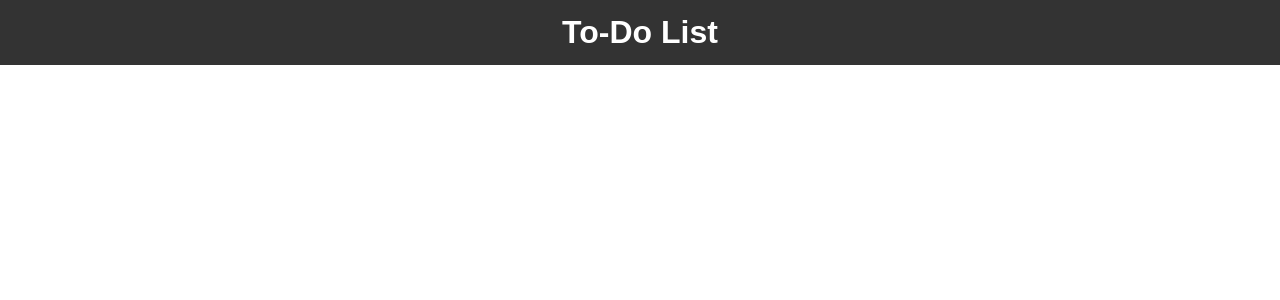
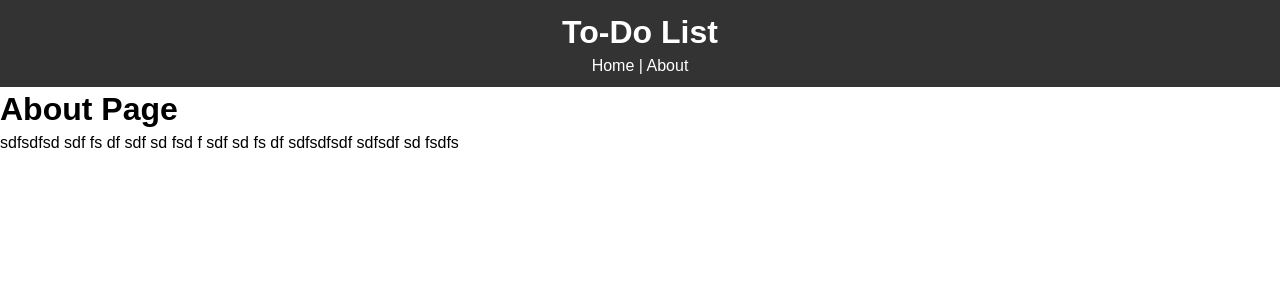
Before and after one commit to PrestonWestDev/angular-crash-todolist, an Angular app: page /about in a window 1280 px wide. Before the commit this address led to /. Shown: the top 300 px of the page. Built offline with nearby package versions, Linux system fonts and the light colour scheme.

Commit message:
Added Routing functionality

```diff
--- a/src/app/app-routing.module.ts
+++ b/src/app/app-routing.module.ts
@@ -1,10 +1,12 @@
 import { NgModule } from '@angular/core';
 import { Routes, RouterModule } from '@angular/router';
 import { TodosComponent } from './components/todos/todos.component';
+import { AboutComponent } from './components/pages/about/about.component';
 
 
 const routes: Routes = [
-  { path: '', component: TodosComponent}
+  { path: '', component: TodosComponent},
+  { path: 'about', component: AboutComponent}
 ];
 
 @NgModule({
--- a/src/app/app.module.ts
+++ b/src/app/app.module.ts
@@ -9,6 +9,7 @@ import { TodosComponent } from './components/todos/todos.component';
 import { ToDoItemComponent } from './components/to-do-item/to-do-item.component';
 import { HeaderComponent } from './components/layout/header/header.component';
 import { AddTodoComponent } from './components/add-todo/add-todo.component';
+import { AboutComponent } from './components/pages/about/about.component';
 
 @NgModule({
   declarations: [
@@ -16,7 +17,8 @@ import { AddTodoComponent } from './components/add-todo/add-todo.component';
     TodosComponent,
     ToDoItemComponent,
     HeaderComponent,
-    AddTodoComponent
+    AddTodoComponent,
+    AboutComponent
   ],
   imports: [
     BrowserModule,
--- a/src/app/components/layout/header/header.component.html
+++ b/src/app/components/layout/header/header.component.html
@@ -1,3 +1,6 @@
 <header class="header">
     <h1>To-Do List</h1>
+    <nav>
+        <a routerLink="/">Home</a>  |   <a routerLink="/about">About</a>
+    </nav>
 </header>
--- /dev/null
+++ b/src/app/components/pages/about/about.component.html
@@ -0,0 +1,4 @@
+<div>
+    <h1> About Page </h1>
+    <p> sdfsdfsd sdf fs df sdf sd fsd f sdf sd fs df sdfsdfsdf sdfsdf sd fsdfs</p>
+</div>
--- /dev/null
+++ b/src/app/components/pages/about/about.component.ts
@@ -0,0 +1,15 @@
+import { Component, OnInit } from '@angular/core';
+
+@Component({
+  selector: 'app-about',
+  templateUrl: './about.component.html',
+  styleUrls: ['./about.component.scss']
+})
+export class AboutComponent implements OnInit {
+
+  constructor() { }
+
+  ngOnInit(): void {
+  }
+
+}
```
Also changed, not shown: src/app/components/pages/about/about.component.scss (added), 1 other file (tests, documents, lock files or other folders).
